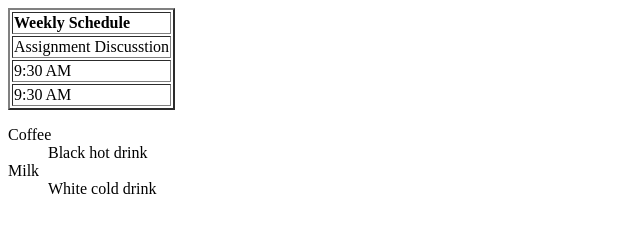
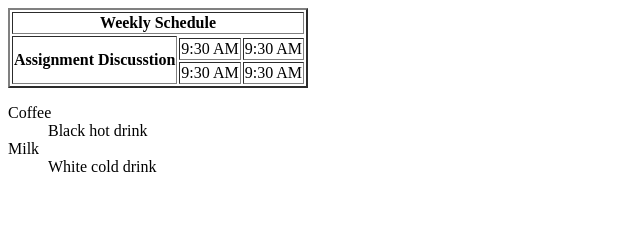
Before and after one commit to ianemv/html-css-essentials, a plain HTML site: page table.html in a window 1280 px wide. Shown: the whole page, without its empty margins (0-640 px from the left). Drawn offline with Linux system fonts and the light colour scheme.

Commit message:
table rowspan

```diff
--- a/table.html
+++ b/table.html
@@ -8,17 +8,25 @@
 </head>
 <body>
 	<table border="2">
-		<tr colspan="3">
-			<td><strong>Weekly Schedule</strong> </td>
-		</tr>
-		<tr>
-			<td>Assignment Discusstion
+		<tr >
+			<td colspan="3">
+				<center>
+					<strong>Weekly Schedule</strong>
+
+				</center>
 			</td>
 		</tr>
 		<tr>
+			<th rowspan="3">
+			Assignment Discusstion
+			</th>
+		</tr>
+		<tr>
+			<td>9:30 AM</td>
 			<td>9:30 AM</td>
 		</tr>
 		<tr>
+			<td>9:30 AM</td>
 			<td>9:30 AM</td>
 		</tr>
 	</table>
@@ -28,5 +36,6 @@
 		<dt>Milk</dt>
 		<dd>White cold drink</dd>
 	</dl>
+
 </body>
 </html>
```
